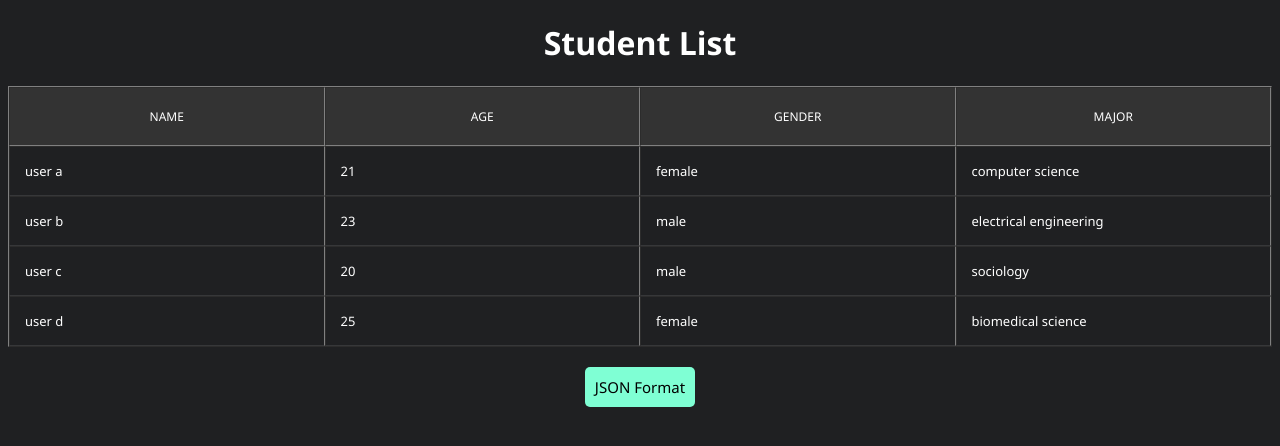
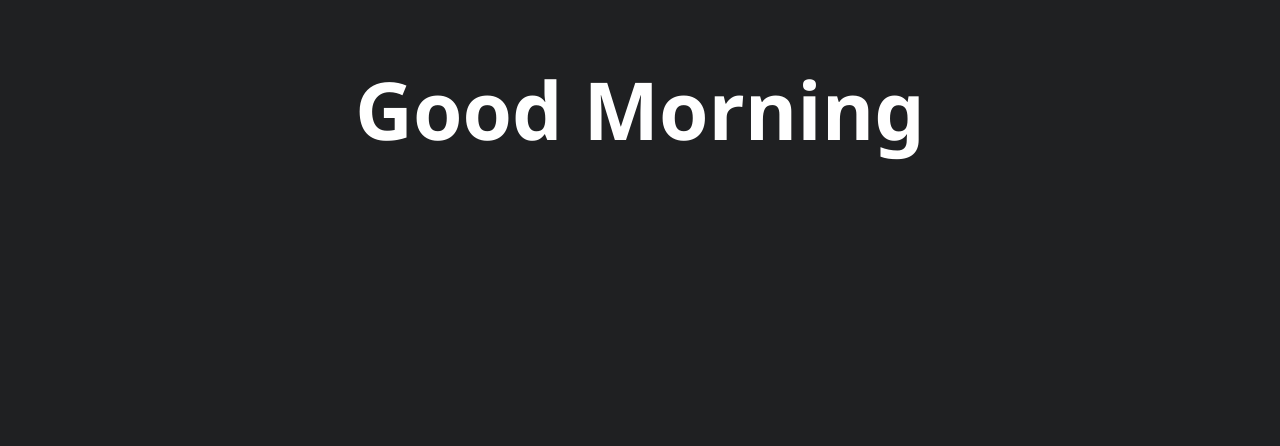
Before and after one commit to tee2490/AngularBasic, an Angular app: page / in a window 1280 px wide. Shown: the top 446 px of the page. Built offline with nearby package versions, Linux system fonts and the light colour scheme.

Commit message:
Section07 Creating Custom Pipes

```diff
--- a/src/app/app.component.css
+++ b/src/app/app.component.css
@@ -1,61 +1,3 @@
-* {
-  font-family: "Segoe UI", Tahoma, Geneva, Verdana, sans-serif;
+h1 {
+  font-size: 5rem;
 }
-h1 {
-  text-align: center;
-}
-table {
-  width: 100%;
-  table-layout: fixed;
-}
-th {
-  background-color: #333;
-  padding: 20px 15px;
-  text-align: center;
-  font-weight: 500;
-  font-size: 12px;
-  text-transform: uppercase;
-}
-td {
-  padding: 15px;
-  text-align: left;
-  vertical-align: middle;
-  font-weight: 300;
-  font-size: 13px;
-  border-bottom: 1px solid rgba(255, 255, 255, 0.1);
-}
-button {
-  display: block;
-  position: relative;
-  margin: 0 auto;
-  margin-top: 20px;
-  padding: 10px;
-  border: none;
-  background-color: aquamarine;
-  border-radius: 5px;
-  font-size: 15px;
-}
-div {
-  background-color: #2d2d2d; /* Dark modern background */
-  color: #f1f1f1; /* Light text color for contrast */
-  padding: 20px;
-  border-radius: 10px; /* Rounded corners */
-  box-shadow: 0 4px 12px rgba(0, 0, 0, 0.2); /* Modern shadow effect */
-  max-width: 800px;
-  margin: 20px auto;
-}
-div h2 {
-  color: #4caf50; /* Stylish green color for the heading */
-  margin-bottom: 15px;
-  text-align: center;
-}
-div pre {
-  background-color: #1e1e1e; /* Slightly darker background for the code */
-  color: #d4d4d4; /* Light gray text for the JSON */
-  padding: 15px;
-  border-radius: 8px;
-  overflow-x: auto; /* Scrollbar if the content overflows */
-  white-space: pre-wrap; /* Wraps the content inside the box */
-  font-family: "Courier New", Courier, monospace; /* Monospaced font for code */
-  font-size: 14px;
-}
--- a/src/app/app.component.html
+++ b/src/app/app.component.html
@@ -1,30 +1 @@
-<h1>Student List</h1>
-<table border="1" cellspacing="0">
-  <thead>
-    <tr>
-      <th>Name</th>
-      <th>Age</th>
-      <th>Gender</th>
-      <th>Major</th>
-    </tr>
-  </thead>
-  <tbody>
-    @for (student of students; track student) {
-      <tr>
-        <td>{{ student.name }}</td>
-        <td>{{ student.age }}</td>
-        <td>{{ student.gender }}</td>
-        <td>{{ student.major }}</td>
-      </tr>
-    }
-  </tbody>
-</table>
-
-<button type="button" (click)="toggleJson()">JSON Format</button>
-
-@if (showJson) {
-  <div>
-    <h2>JSON Format</h2>
-    <pre>{{ students | json | titlecase }}</pre>
-  </div>
-}
+<h1 style="text-align: center">{{ "Good" | appendText : " Morning" }}</h1>
--- a/src/app/app.component.ts
+++ b/src/app/app.component.ts
@@ -2,30 +2,13 @@ import { Component } from '@angular/core';
 import { RouterOutlet } from '@angular/router';
 import { CommonModule } from '@angular/common';
 import { FormsModule } from '@angular/forms';
+import { AppendTextPipe } from './append-text-pipe';
 
 @Component({
   selector: 'app-root',
   standalone: true,
-  imports: [RouterOutlet, CommonModule, FormsModule],
+  imports: [RouterOutlet, CommonModule, FormsModule, AppendTextPipe],
   templateUrl: './app.component.html',
   styleUrl: './app.component.css',
 })
-export class AppComponent {
-  showJson: boolean = false;
-
-  students = [
-    { name: 'user a', age: 21, gender: 'female', major: 'computer science' },
-    {
-      name: 'user b',
-      age: 23,
-      gender: 'male',
-      major: 'electrical engineering',
-    },
-    { name: 'user c', age: 20, gender: 'male', major: 'sociology' },
-    { name: 'user d', age: 25, gender: 'female', major: 'biomedical science' },
-  ];
-
-  toggleJson() {
-    this.showJson = !this.showJson;
-  }
-}
+export class AppComponent {}
--- /dev/null
+++ b/src/app/append-text-pipe.ts
@@ -0,0 +1,11 @@
+import { Pipe, PipeTransform } from '@angular/core';
+
+@Pipe({
+  name: 'appendText',
+  standalone: true,
+})
+export class AppendTextPipe implements PipeTransform {
+  transform(value: string, suffixVal: string): string {
+    return value + suffixVal;
+  }
+}
```
